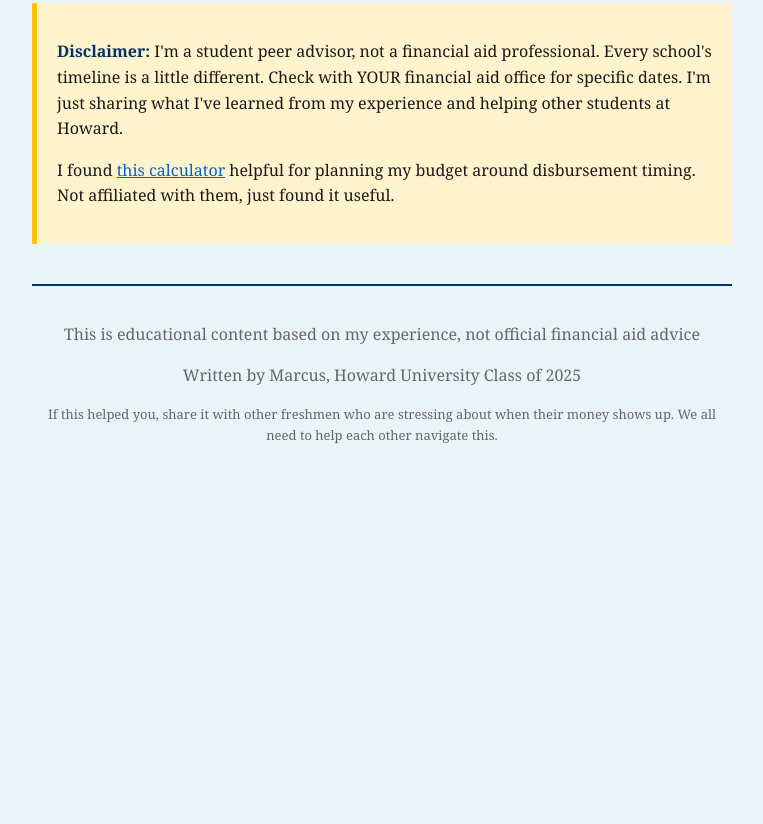
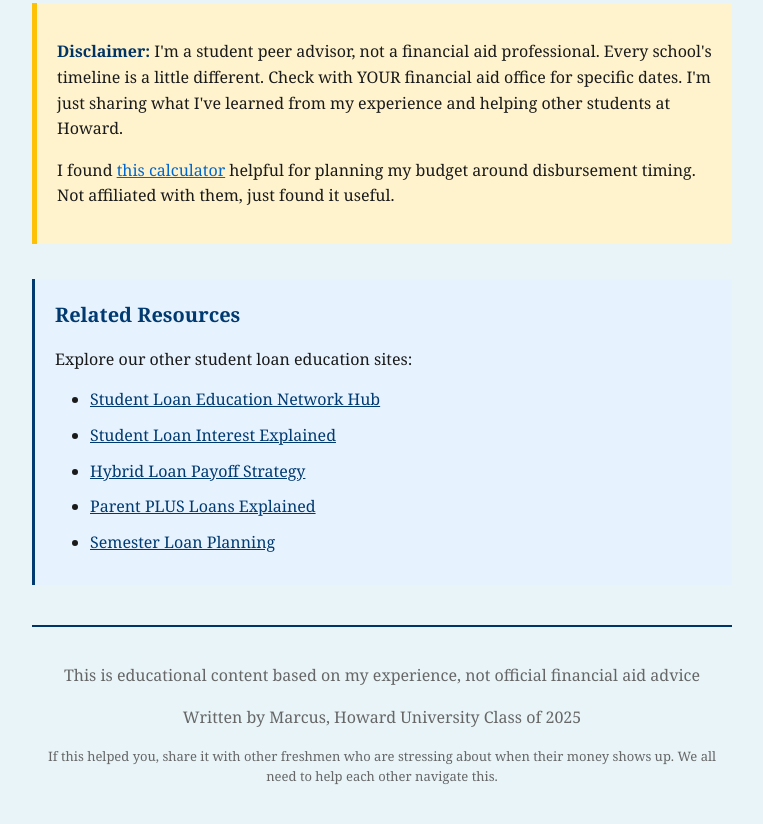
Before and after one commit to suk12345678/loan-disbursement-explained, a plain HTML site: page marcus.html in a window 1280 px wide. Shown: the part 3078-3902 px from the top of the page, without its empty margins (258-1021 px from the left). Before the commit the page ends 3569 px from the top, so only its background shows below. Drawn offline with Linux system fonts and the light colour scheme.

Commit message:
Add related resources section to marcus.html

```diff
--- a/marcus.html
+++ b/marcus.html
@@ -273,6 +273,18 @@
             <p>I found <a href="https://www.itsyourincome.com" target="_blank">this calculator</a> helpful for planning my budget around disbursement timing. Not affiliated with them, just found it useful.</p>
         </div>
 
+        <div style="margin-top: 35px; padding: 20px; background-color: #e6f3ff; border-left: 3px solid #003a70;">
+            <h3 style="margin-top: 0; color: #003a70;">Related Resources</h3>
+            <p>Explore our other student loan education sites:</p>
+            <ul style="margin-bottom: 0;">
+                <li><a href="https://studentloaneducation.online" target="_blank" style="color: #003a70;">Student Loan Education Network Hub</a></li>
+                <li><a href="https://interest.studentloaneducation.online" target="_blank" style="color: #003a70;">Student Loan Interest Explained</a></li>
+                <li><a href="https://payoff.studentloaneducation.online" target="_blank" style="color: #003a70;">Hybrid Loan Payoff Strategy</a></li>
+                <li><a href="https://parentplus.studentloaneducation.online" target="_blank" style="color: #003a70;">Parent PLUS Loans Explained</a></li>
+                <li><a href="https://planning.studentloaneducation.online" target="_blank" style="color: #003a70;">Semester Loan Planning</a></li>
+            </ul>
+        </div>
+
         <footer>
             <p>This is educational content based on my experience, not official financial aid advice</p>
             <p>Written by Marcus, Howard University Class of 2025</p>
```
